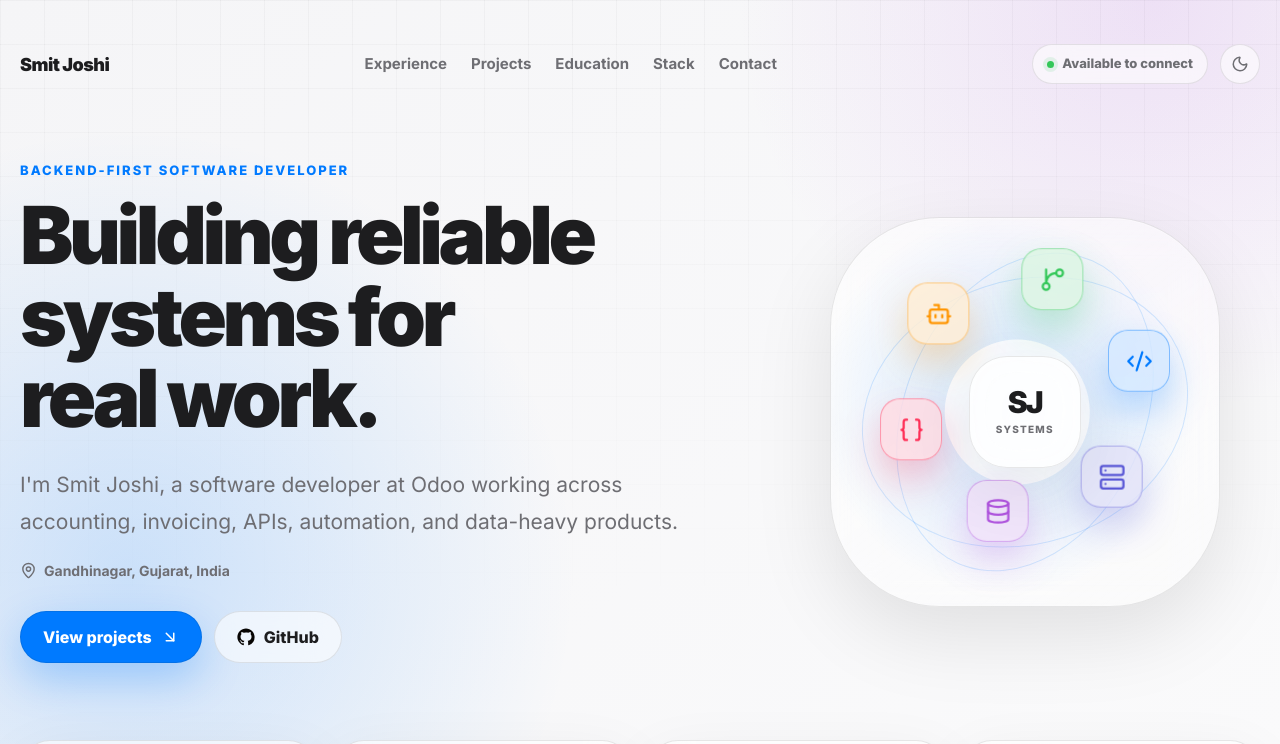
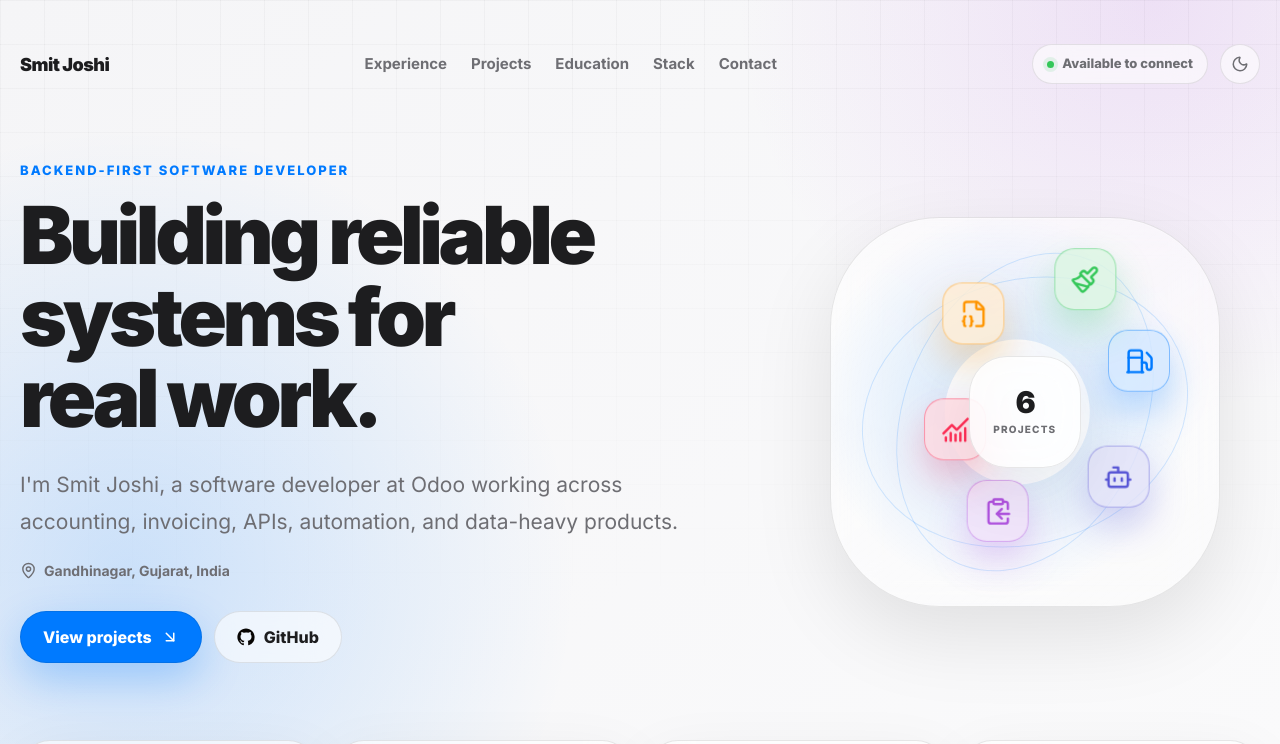
Before and after one commit to smitzo/Smit-Portfolio, a Next.js app: page / in a window 1280 px wide. Shown: the top 744 px of the page. Built offline with nearby package versions, Linux system fonts and the light colour scheme; no server answers.

Commit message:
Showcase projects in hero constellation

```diff
--- a/app/components/layout/PortfolioPage.js
+++ b/app/components/layout/PortfolioPage.js
@@ -11,7 +11,7 @@ export function PortfolioPage() {
   return (
     <main className="site-shell" id="top">
       <SiteHeader navItems={navItems} />
-      <HeroSection profile={profile} />
+      <HeroSection profile={profile} projects={projects} />
       <TimelineSection timeline={timeline} projects={projects} />
       <StackSection skills={skills} />
       <ContactSection profile={profile} />
--- a/app/components/sections/HeroSection.js
+++ b/app/components/sections/HeroSection.js
@@ -2,7 +2,7 @@ import { ArrowDownRight, MapPin } from "lucide-react";
 import { GithubLogo } from "../ui/BrandLogos";
 import { HeroSystemGraphic } from "../visuals/HeroSystemGraphic";
 
-export function HeroSection({ profile }) {
+export function HeroSection({ profile, projects }) {
   return (
     <>
       <section className="hero" aria-labelledby="hero-title">
@@ -28,7 +28,7 @@ export function HeroSection({ profile }) {
             </a>
           </div>
         </div>
-        <HeroSystemGraphic />
+        <HeroSystemGraphic projects={projects} />
       </section>
 
       <section className="stats" aria-label="Portfolio overview">
--- a/app/components/visuals/HeroSystemGraphic.js
+++ b/app/components/visuals/HeroSystemGraphic.js
@@ -1,34 +1,53 @@
-import { Bot, Braces, Code2, Database, GitBranch, Server } from "lucide-react";
+const accents = ["#007aff", "#5856d6", "#af52de", "#ff2d55", "#ff9500", "#34c759"];
 
-const orbitItems = [
-  [Code2, "Python", "#007aff"],
-  [Server, "APIs", "#5856d6"],
-  [Database, "Postgres", "#af52de"],
-  [Braces, "Next.js", "#ff2d55"],
-  [Bot, "AI agents", "#ff9500"],
-  [GitBranch, "Odoo", "#34c759"],
-];
+function getGithubHref(project) {
+  if (project.githubHref) return project.githubHref;
+  if (project.href?.includes("github.com")) return project.href;
+  return null;
+}
 
-export function HeroSystemGraphic() {
+export function HeroSystemGraphic({ projects }) {
+  const linkedProjects = projects
+    .map((project) => ({ ...project, githubHref: getGithubHref(project) }))
+    .filter((project) => project.githubHref)
+    .slice(0, 6);
+
   return (
-    <aside className="hero-card" aria-label="Technology constellation">
+    <aside className="hero-card" aria-label="Selected project constellation">
       <div className="tech-constellation">
-        {orbitItems.map(([Icon, label, accent], index) => (
-          <div
-            className={`constellation-orbit constellation-orbit-${index + 1}`}
-            style={{ "--accent": accent }}
-            key={label}
-          >
-            <div className="constellation-item">
-              <span className="constellation-icon"><Icon size={27} /></span>
-              <span className="constellation-name">{label}</span>
+        {linkedProjects.map((project, index) => {
+          const Icon = project.icon;
+          const angle = index * (360 / linkedProjects.length);
+
+          return (
+            <div
+              className="constellation-orbit"
+              style={{
+                "--accent": accents[index % accents.length],
+                "--orbit-start": `${angle}deg`,
+                "--orbit-inverse": `${-angle}deg`,
+              }}
+              key={project.title}
+            >
+              <a
+                className="constellation-item"
+                href={project.githubHref}
+                target="_blank"
+                rel="noreferrer"
+                aria-label={`Open ${project.title} on GitHub`}
+              >
+                <span className="constellation-icon" aria-hidden="true">
+                  <Icon size={29} />
+                </span>
+                <span className="constellation-name">{project.title}</span>
+              </a>
             </div>
-          </div>
-        ))}
-        <div className="constellation-center">
-          <span>SJ</span>
-          <small>systems</small>
-        </div>
+          );
+        })}
+        <a className="constellation-center" href="#projects" aria-label="View all projects">
+          <span>{linkedProjects.length}</span>
+          <small>projects</small>
+        </a>
         <div className="constellation-ring constellation-ring-one" />
         <div className="constellation-ring constellation-ring-two" />
       </div>
--- a/app/globals.css
+++ b/app/globals.css
@@ -340,6 +340,8 @@ li {
   place-items: center;
   transform: rotate(var(--orbit-inverse));
   animation: constellation-upright 34s linear infinite;
+  cursor: pointer;
+  outline: none;
   pointer-events: auto;
 }
 
@@ -353,6 +355,7 @@ li {
   color: var(--accent);
   background: color-mix(in srgb, var(--accent), var(--card) 86%);
   box-shadow: 0 18px 38px color-mix(in srgb, var(--accent), transparent 72%);
+  transition: transform 180ms ease, box-shadow 180ms ease, filter 180ms ease;
 }
 
 .constellation-name {
@@ -370,8 +373,25 @@ li {
   backdrop-filter: blur(12px);
 }
 
-.constellation-item:hover .constellation-name {
+.constellation-item:hover .constellation-name,
+.constellation-item:focus-visible .constellation-name {
   opacity: 1;
+}
+
+.constellation-item:hover .constellation-icon,
+.constellation-item:focus-visible .constellation-icon {
+  filter: saturate(1.12);
+  transform: translateY(-3px) scale(1.04);
+  box-shadow:
+    0 22px 46px color-mix(in srgb, var(--accent), transparent 58%),
+    0 0 0 4px color-mix(in srgb, var(--accent), transparent 78%);
+}
+
+.tech-constellation:has(.constellation-item:hover) .constellation-orbit,
+.tech-constellation:has(.constellation-item:focus-visible) .constellation-orbit,
+.tech-constellation:has(.constellation-item:hover) .constellation-item,
+.tech-constellation:has(.constellation-item:focus-visible) .constellation-item {
+  animation-play-state: paused;
 }
 
 .constellation-center {
@@ -388,7 +408,17 @@ li {
   box-shadow: var(--card-shadow);
   text-align: center;
   transform: translate(-50%, -50%);
+  transition: transform 180ms ease, box-shadow 180ms ease;
   backdrop-filter: blur(20px);
+}
+
+.constellation-center:hover,
+.constellation-center:focus-visible {
+  box-shadow:
+    var(--card-shadow),
+    0 0 0 4px color-mix(in srgb, var(--blue), transparent 80%);
+  outline: none;
+  transform: translate(-50%, -50%) scale(1.04);
 }
 
 .constellation-center span {
@@ -422,13 +452,6 @@ li {
   inset: 28px 74px;
   transform: rotate(24deg);
 }
-
-.constellation-orbit-1 { --orbit-start: 0deg; --orbit-inverse: 0deg; }
-.constellation-orbit-2 { --orbit-start: 60deg; --orbit-inverse: -60deg; }
-.constellation-orbit-3 { --orbit-start: 120deg; --orbit-inverse: -120deg; }
-.constellation-orbit-4 { --orbit-start: 180deg; --orbit-inverse: -180deg; }
-.constellation-orbit-5 { --orbit-start: 240deg; --orbit-inverse: -240deg; }
-.constellation-orbit-6 { --orbit-start: 300deg; --orbit-inverse: -300deg; }
 
 @keyframes constellation-orbit {
   from { transform: rotate(var(--orbit-start)); }
```
